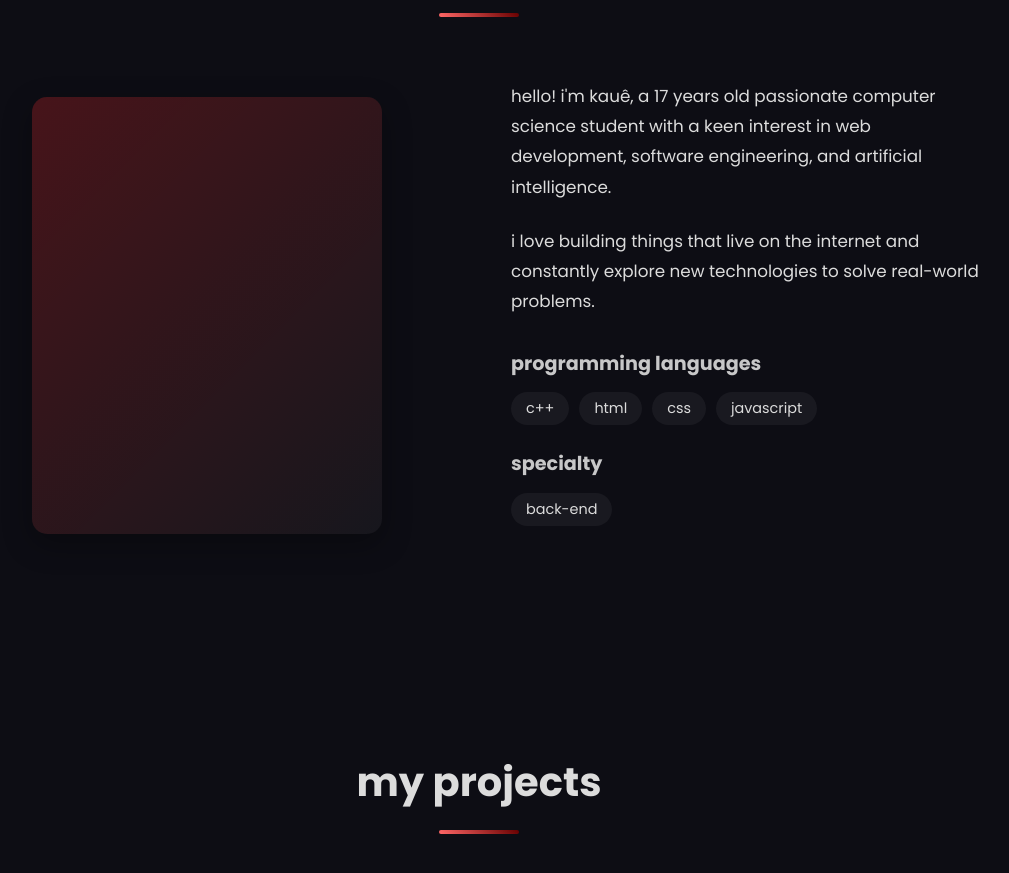
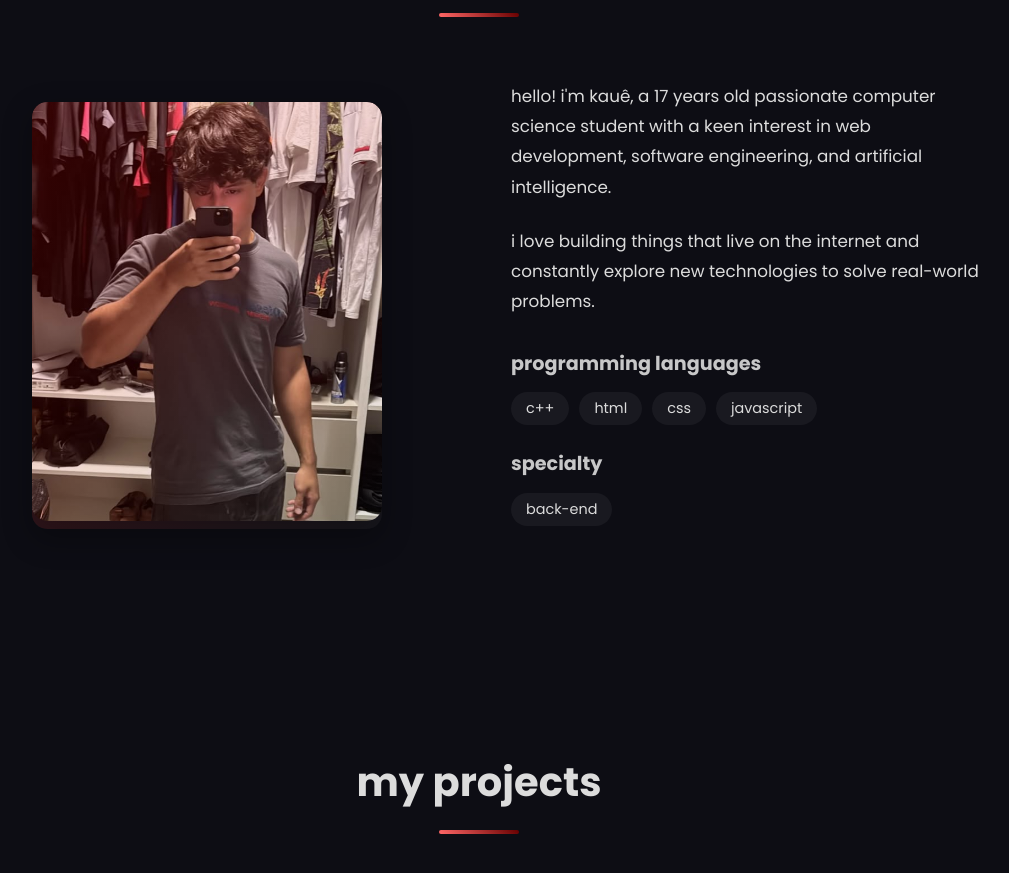
Before and after one commit to kuruwasenaide/web-portifolio, a plain HTML site: page index.html in a window 1280 px wide. Shown: the part 967-1840 px from the top of the page, without its empty margins (161-1170 px from the left). Drawn offline with Linux system fonts and the light colour scheme.

Commit message:
coloquei foto minha

```diff
--- a/index.html
+++ b/index.html
@@ -55,7 +55,9 @@
             <div class="about-content">
                 <div class="about-image">
                     <div class="image-container">
-                        <div class="image-placeholder"></div>
+                        <div class="image-placeholder">
+                            <img src="images/me.png" class="image-placeholder"></img>
+                        </div>
                     </div>
                 </div>
                 <div class="about-text">
--- a/style.css
+++ b/style.css
@@ -279,7 +279,6 @@ section {
 
     .image-placeholder {
         width: 100%;
-    padding-bottom: 125%; /* 4:5 aspect ratio */
         background-color: rgba(255, 255, 255, 0.05);
         border-radius: 15px;
         position: relative;
```
Lines whose indentation alone changed are shown as unchanged.
